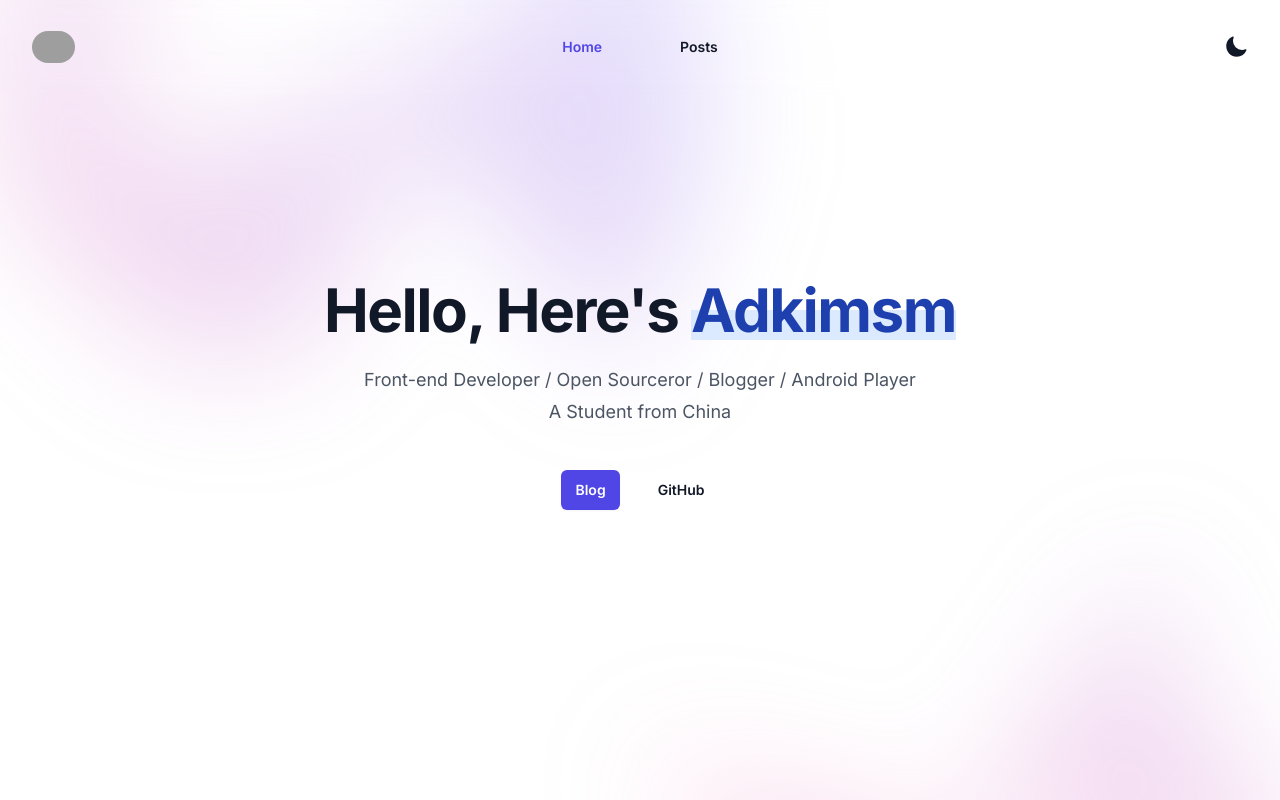
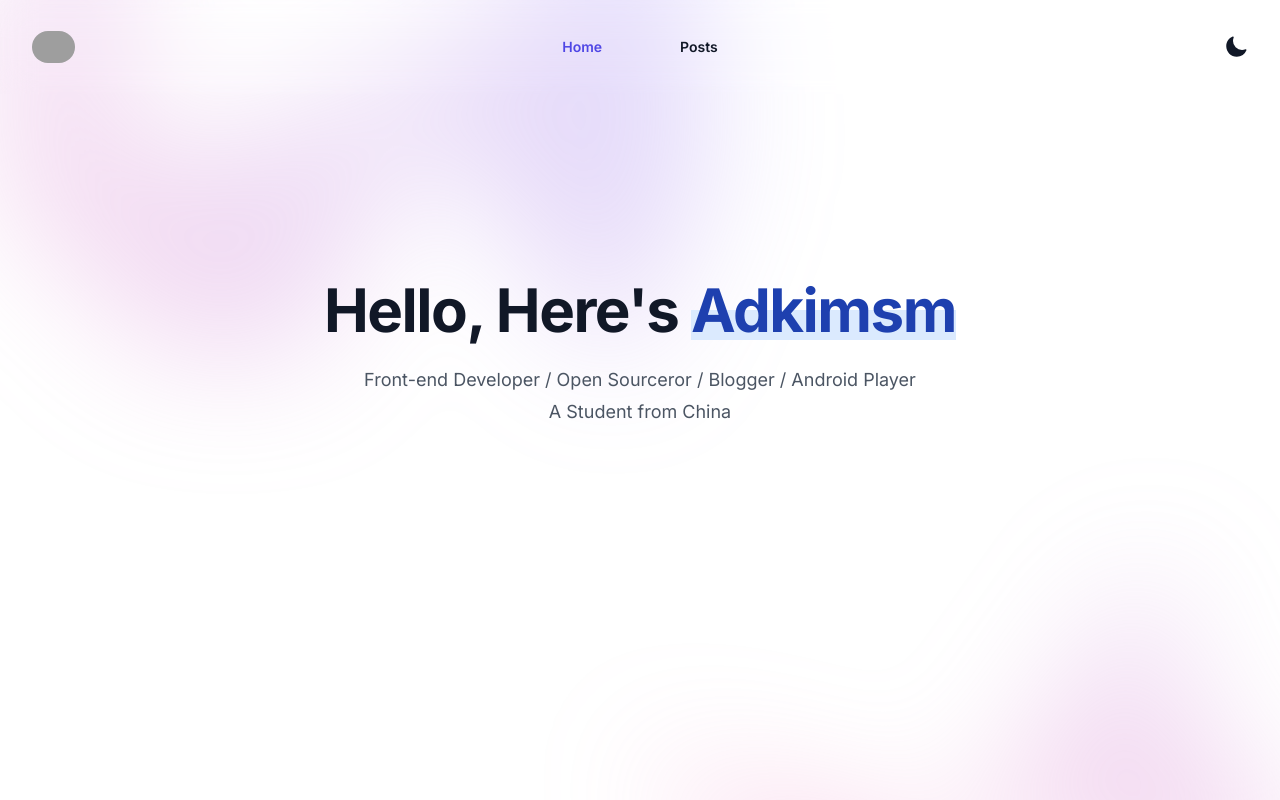
Before and after one commit to adkinsmpage/www.adki.site, a Next.js app: page / in a window 1280 px wide. Shown: the top 800 px of the page. Built offline with nearby package versions, Linux system fonts and the light colour scheme; grey boxes are pictures that could not be loaded.

Commit message:
fix(banner): remove buttons in the banner

```diff
--- a/src/app/page.js
+++ b/src/app/page.js
@@ -13,18 +13,6 @@ export default function Home() {
                     <br />
                     A Student from China
                 </p>
-                <div className="mt-10 flex items-center justify-center gap-x-6">
-                    <a
-                        data-cursor="block"
-                        href="https://blog.adki.site"
-                        className="rounded-md bg-indigo-600 px-3.5 py-2.5 text-sm font-semibold text-white shadow-sm hover:bg-indigo-500 focus-visible:outline focus-visible:outline-2 focus-visible:outline-offset-2 focus-visible:outline-indigo-600"
-                    >
-                        Blog
-                    </a>
-                    <a data-cursor="block" href="https://github.com/adkimsm" className="text-sm font-semibold leading-6 text-gray-900 dark:text-slate-300 px-3.5 py-2.5 ">
-                        GitHub
-                    </a>
-                </div>
             </div>
 
             <div className="text-3xl font-medium relative pl-5 mb-2 text-left">属性点全集</div>
```
